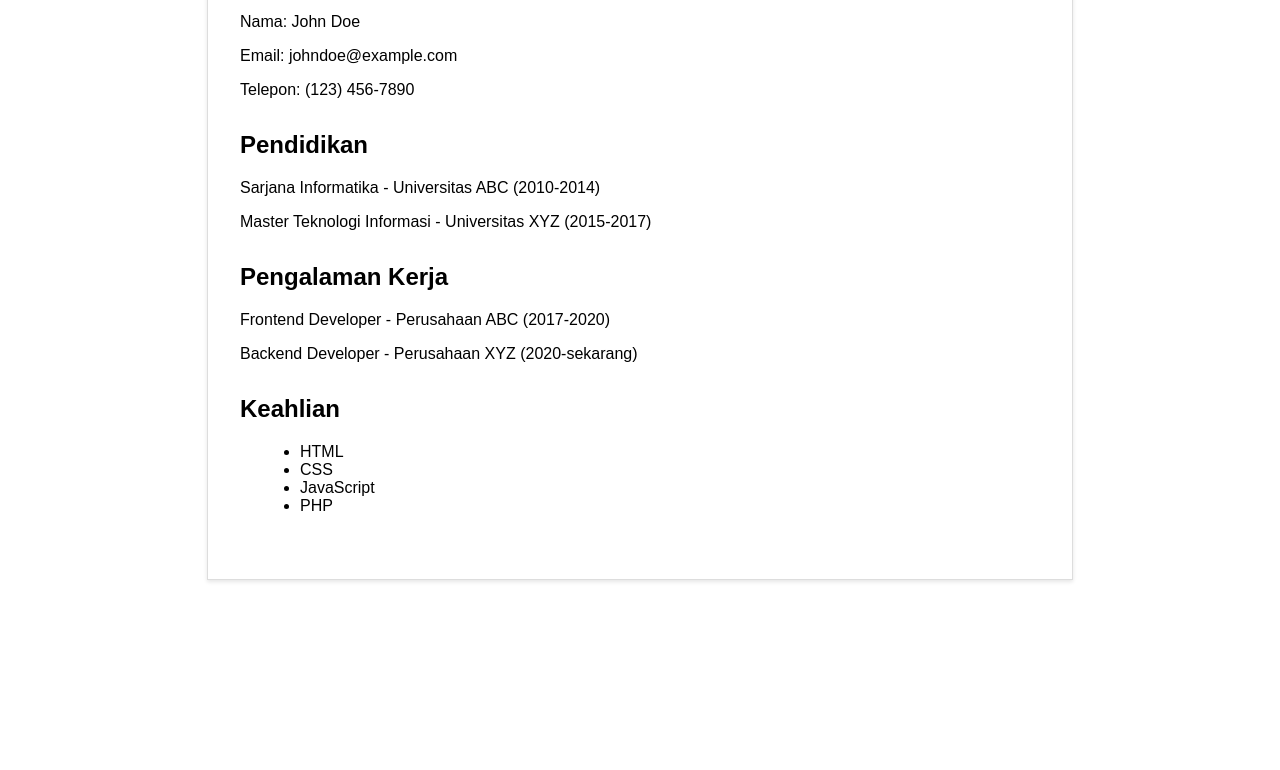
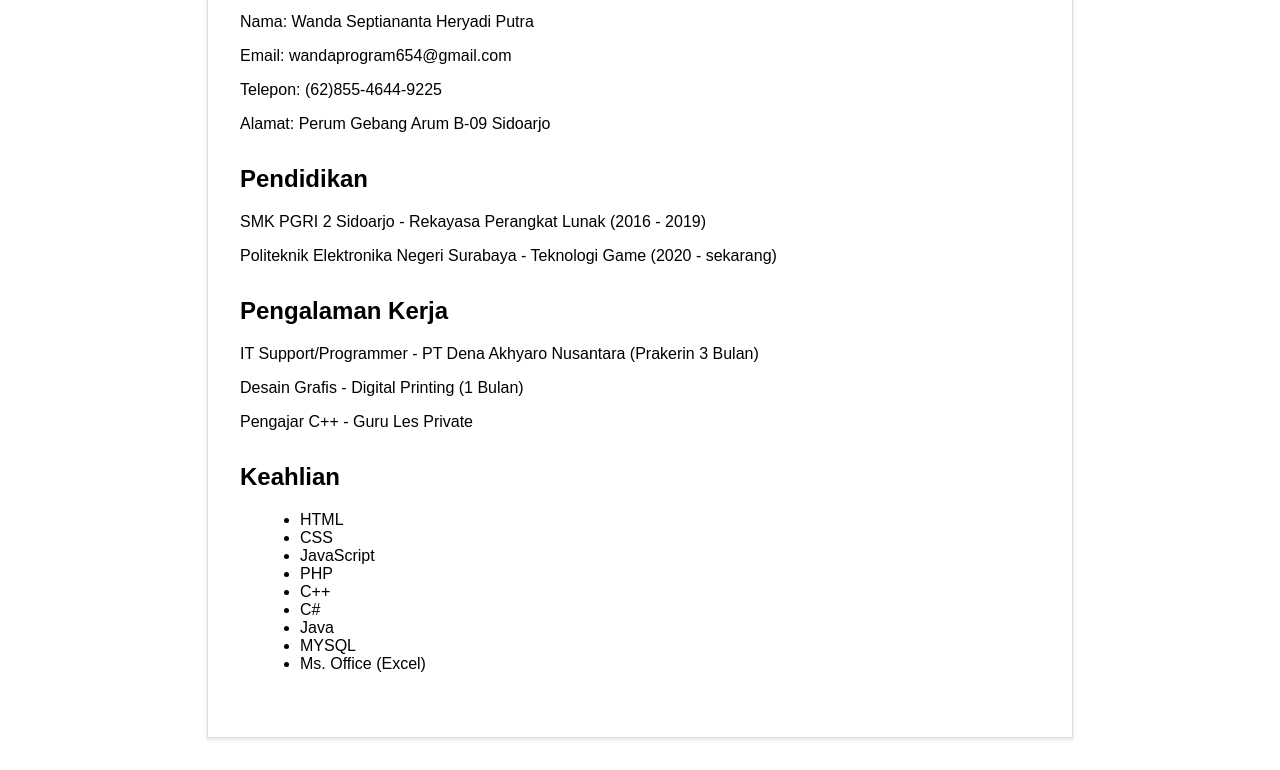
Before and after one commit to wandaprogram654/website-me, a plain HTML site: page cv.html in a window 1280 px wide. Shown: the part 246-1016 px from the top of the page. Before the commit the page ends 858 px from the top, so only its background shows below. Drawn offline with Linux system fonts and the light colour scheme.

Commit message:
Update cv.html

```diff
--- a/cv.html
+++ b/cv.html
@@ -14,21 +14,24 @@
         <section id="profile">
             <h2>Profil</h2>
             <img src="profile-picture.jpg" alt="Foto Profil">
-            <p>Nama: John Doe</p>
-            <p>Email: johndoe@example.com</p>
-            <p>Telepon: (123) 456-7890</p>
+            <p>Nama: Wanda Septiananta Heryadi Putra</p>
+            <p>Email: wandaprogram654@gmail.com</p>
+            <p>Telepon: (62)855-4644-9225</p>
+            <p>Alamat: Perum Gebang Arum B-09 Sidoarjo</p>
+            <!--<p>Website: wandaprogram654.github.io</p>-->
         </section>
 
         <section id="education">
             <h2>Pendidikan</h2>
-            <p>Sarjana Informatika - Universitas ABC (2010-2014)</p>
-            <p>Master Teknologi Informasi - Universitas XYZ (2015-2017)</p>
+            <p>SMK PGRI 2 Sidoarjo - Rekayasa Perangkat Lunak (2016 - 2019)</p>
+            <p>Politeknik Elektronika Negeri Surabaya - Teknologi Game (2020 - sekarang)</p>
         </section>
 
         <section id="experience">
             <h2>Pengalaman Kerja</h2>
-            <p>Frontend Developer - Perusahaan ABC (2017-2020)</p>
-            <p>Backend Developer - Perusahaan XYZ (2020-sekarang)</p>
+            <p>IT Support/Programmer - PT Dena Akhyaro Nusantara (Prakerin 3 Bulan)</p>
+            <p>Desain Grafis - Digital Printing (1 Bulan)</p>
+            <p>Pengajar C++ - Guru Les Private</p>
         </section>
 
         <section id="skills">
@@ -38,6 +41,11 @@
                 <li>CSS</li>
                 <li>JavaScript</li>
                 <li>PHP</li>
+                <li>C++</li>
+                <li>C#</li>
+                <li>Java</li>
+                <li>MYSQL</li>
+                <li>Ms. Office (Excel)</li>
             </ul>
         </section>
     </main>
```
